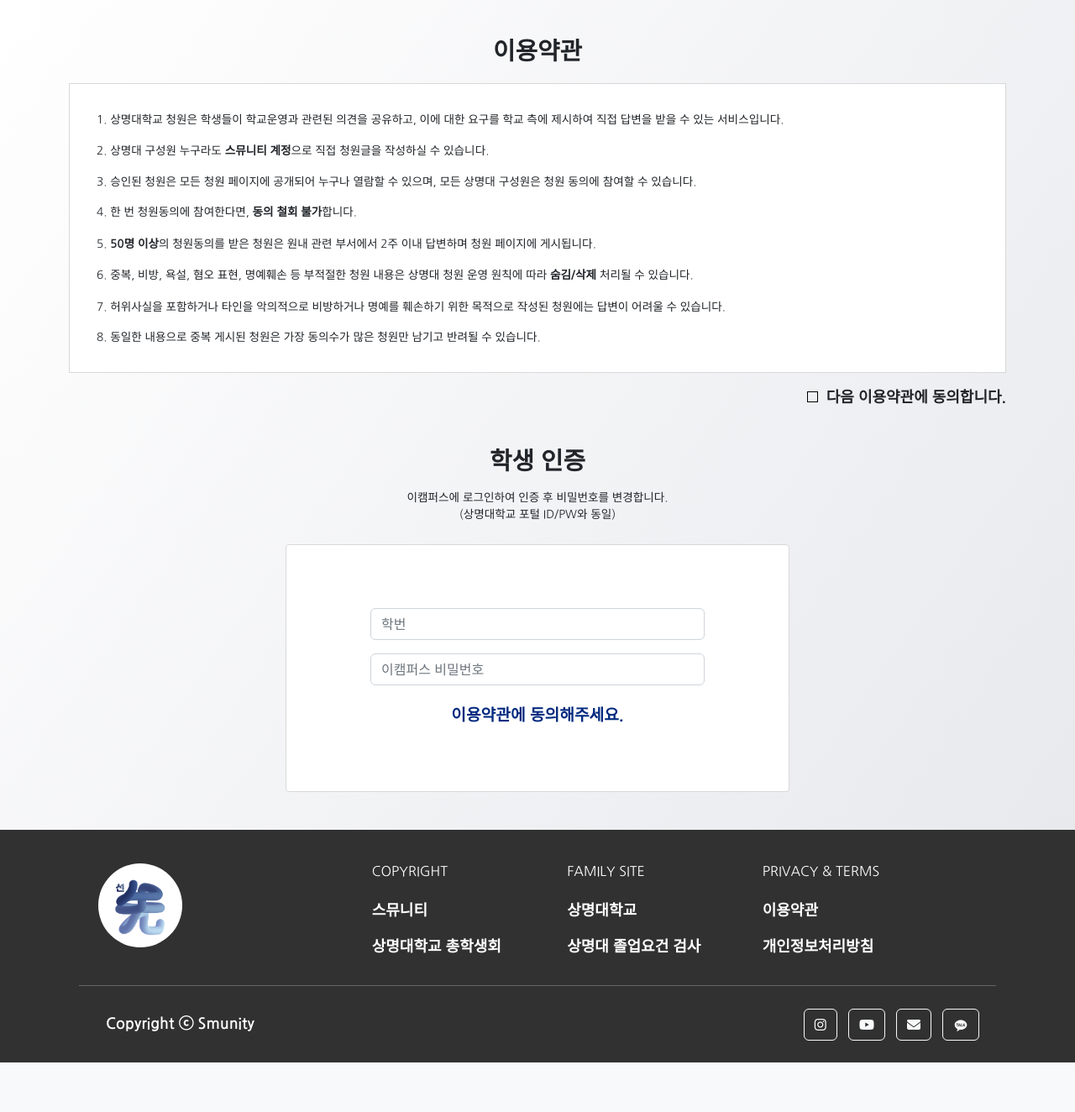
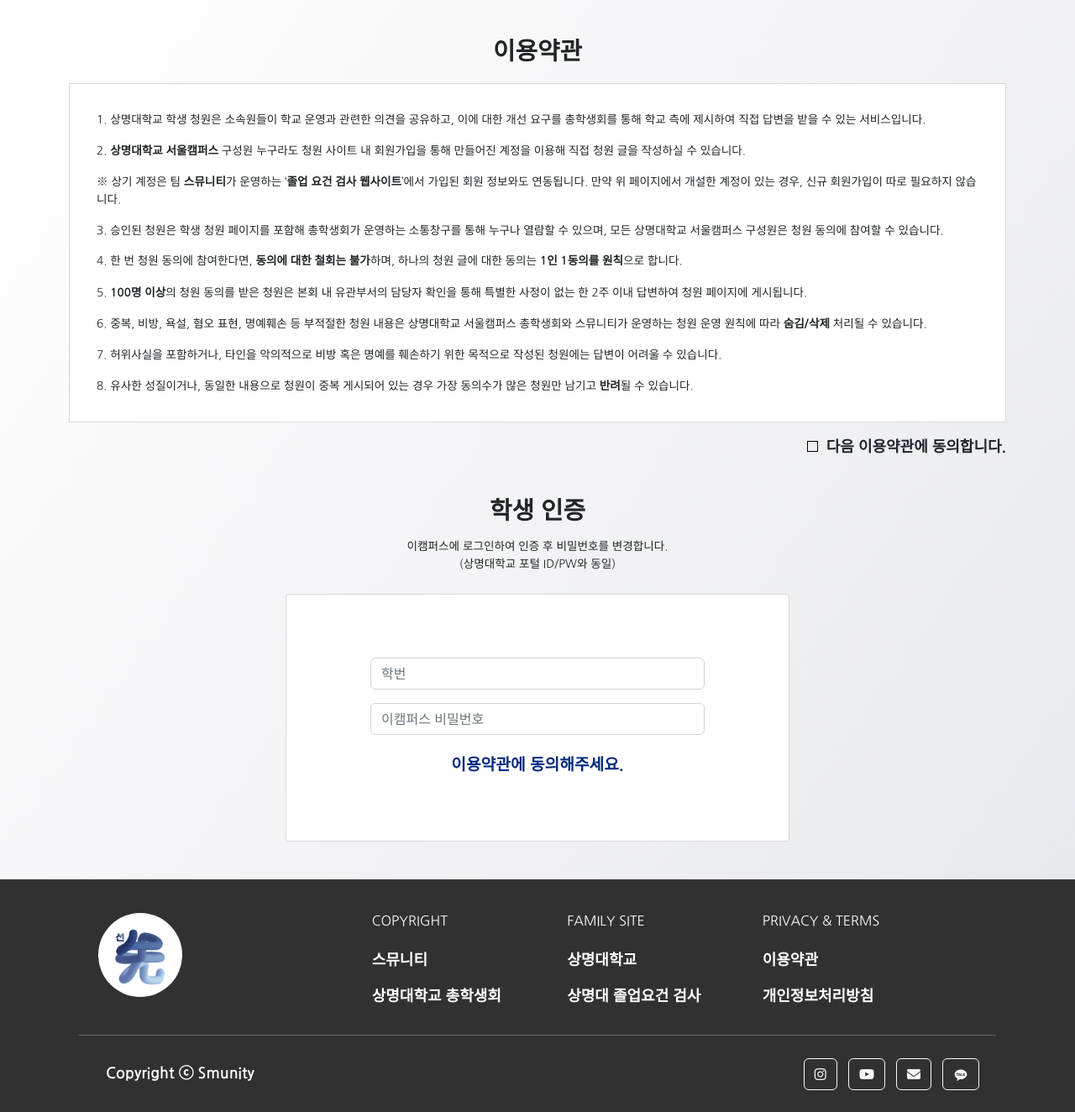
Before and after one commit to smu-nity/SMU-Petition, a Django app: page /accounts/agree/ in a window 1280 px wide. Shown: the part 385-1709 px from the top of the page at 84% size. Before the commit the page ends 1650 px from the top, so only its background shows below. Run offline with Django 4.2, Linux system fonts and the light colour scheme; data comes from the database, SQL or seed files in the repository; some libraries are stand-ins or nearby versions.

Commit message:
docs : 이용약관 반영

```diff
--- a/templates/accounts/agree.html
+++ b/templates/accounts/agree.html
@@ -21,15 +21,16 @@
                     <div class="info_box">
                         <div class="info_content">
                             <p>
-                                1. 상명대학교 청원은 학생들이 학교운영과 관련된 의견을 공유하고, 이에 대한 요구를 학교 측에 제시하여 직접 답변을 받을 수 있는 서비스입니다.
+                                1. 상명대학교 학생 청원은 소속원들이 학교 운영과 관련한 의견을 공유하고, 이에 대한 개선 요구를 총학생회를 통해 학교 측에 제시하여 직접 답변을 받을 수 있는 서비스입니다.
                             </p>
-                            <p>2. 상명대 구성원 누구라도 <b>스뮤니티 계정</b>으로 직접 청원글을 작성하실 수 있습니다.</p>
-                            <p>3. 승인된 청원은 모든 청원 페이지에 공개되어 누구나 열람할 수 있으며, 모든 상명대 구성원은 청원 동의에 참여할 수 있습니다. </p>
-                            <p>4. 한 번 청원동의에 참여한다면, <b>동의 철회 불가</b>합니다.</p>
-                            <p>5. <b>50명 이상</b>의 청원동의를 받은 청원은 원내 관련 부서에서 2주 이내 답변하며 청원 페이지에 게시됩니다.</p>
-                            <p>6. 중복, 비방, 욕설, 혐오 표현, 명예훼손 등 부적절한 청원 내용은 상명대 청원 운영 원칙에 따라 <b>숨김/삭제</b> 처리될 수 있습니다. </p>
-                            <p>7. 허위사실을 포함하거나 타인을 악의적으로 비방하거나 명예를 훼손하기 위한 목적으로 작성된 청원에는 답변이 어려울 수 있습니다.</p>
-                            <p>8. 동일한 내용으로 중복 게시된 청원은 가장 동의수가 많은 청원만 남기고 반려될 수 있습니다.</p>
+                            <p>2. <b>상명대학교 서울캠퍼스</b> 구성원 누구라도 청원 사이트 내 회원가입을 통해 만들어진 계정을 이용해 직접 청원 글을 작성하실 수 있습니다.</p>
+                            <p>※ 상기 계정은 팀 <b>스뮤니티</b>가 운영하는 ‘<b>졸업 요건 검사 웹사이트</b>’에서 가입된 회원 정보와도 연동됩니다. 만약 위 페이지에서 개설한 계정이 있는 경우, 신규 회원가입이 따로 필요하지 않습니다.</p>
+                            <p>3. 승인된 청원은 학생 청원 페이지를 포함해 총학생회가 운영하는 소통창구를 통해 누구나 열람할 수 있으며, 모든 상명대학교 서울캠퍼스 구성원은 청원 동의에 참여할 수 있습니다. </p>
+                            <p>4. 한 번 청원 동의에 참여한다면, <b>동의에 대한 철회는 불가</b>하며, 하나의 청원 글에 대한 동의는 <b>1인 1동의를 원칙</b>으로 합니다.</p>
+                            <p>5. <b>100명 이상</b>의 청원 동의를 받은 청원은 본회 내 유관부서의 담당자 확인을 통해 특별한 사정이 없는 한 2주 이내 답변하여 청원 페이지에 게시됩니다.</p>
+                            <p>6. 중복, 비방, 욕설, 혐오 표현, 명예훼손 등 부적절한 청원 내용은 상명대학교 서울캠퍼스 총학생회와 스뮤니티가 운영하는 청원 운영 원칙에 따라 <b>숨김/삭제</b> 처리될 수 있습니다.</p>
+                            <p>7. 허위사실을 포함하거나, 타인을 악의적으로 비방 혹은 명예를 훼손하기 위한 목적으로 작성된 청원에는 답변이 어려울 수 있습니다.</p>
+                            <p>8. 유사한 성질이거나, 동일한 내용으로 청원이 중복 게시되어 있는 경우 가장 동의수가 많은 청원만 남기고 <b>반려</b>될 수 있습니다.</p>
                         </div>
                     </div>
                     <!-- 동의 체크박스 -->
```
Also changed, not shown: templates/accounts/terms.html (+9 -8 lines).
